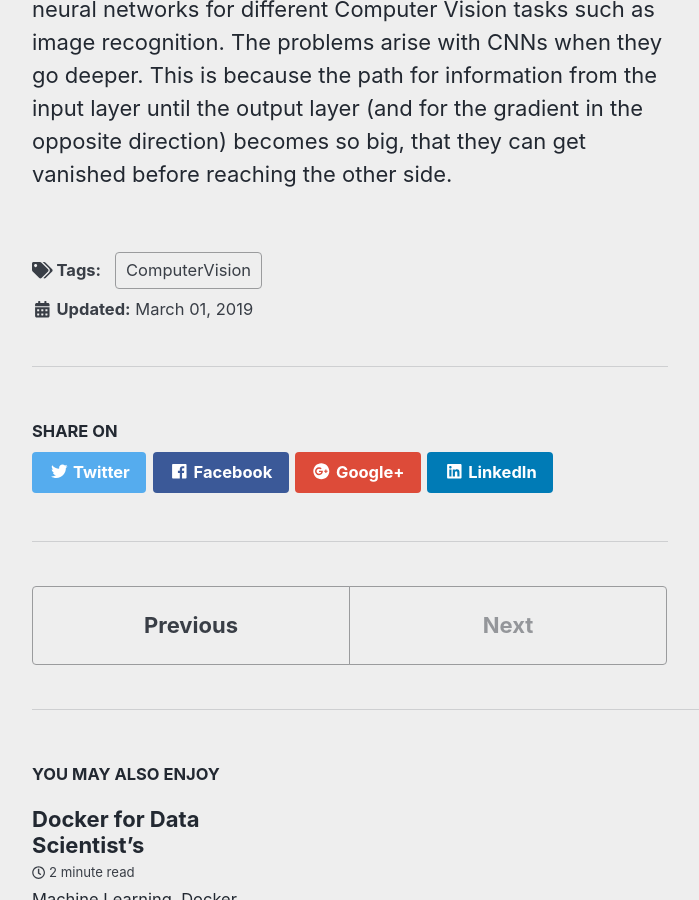
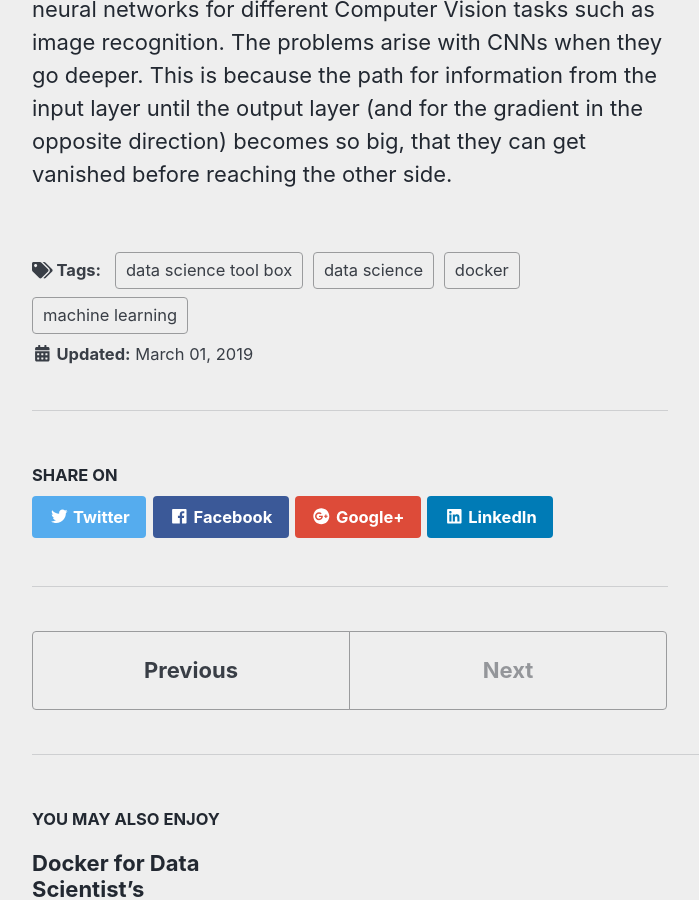
Before and after one commit to ibelieveai/ibelieveai.github.io, a Jekyll site: the page built from _posts/2019-03-01-cnnarchitechtures.md, in a window 1280 px wide and 900 px high, scrolled down 375 px. Shown: the whole window, without its empty margins (290-989 px from the left). Built offline with Jekyll 4.4.1, drawn with Linux system fonts in a browser that asks for light colours; nearby versions of some CDN libraries.

Commit message:
Update 2019-03-01-cnnarchitechtures.md

```diff
--- a/_posts/2019-03-01-cnnarchitechtures.md
+++ b/_posts/2019-03-01-cnnarchitechtures.md
@@ -2,13 +2,13 @@
 title: "Deep Convolutional Neural Networks: DenseNet"
 excerpt: "Introduction to DenseNet"
 author: Praneeth Bellamkonda
-date: "2019-03-01 04:26"
-tags:
-    - ComputerVision
+date: 2019-03-01
+tags: [machine learning, data science, docker, data science tool box]
 ---
 
 {% include base_path %}
 {% include toc %}
+
 # Deep Convolutional Neural Networks: DenseNet
 
 Convolutional Neural Networks are the popular choice of neural networks for different Computer Vision tasks such as image recognition.
```
